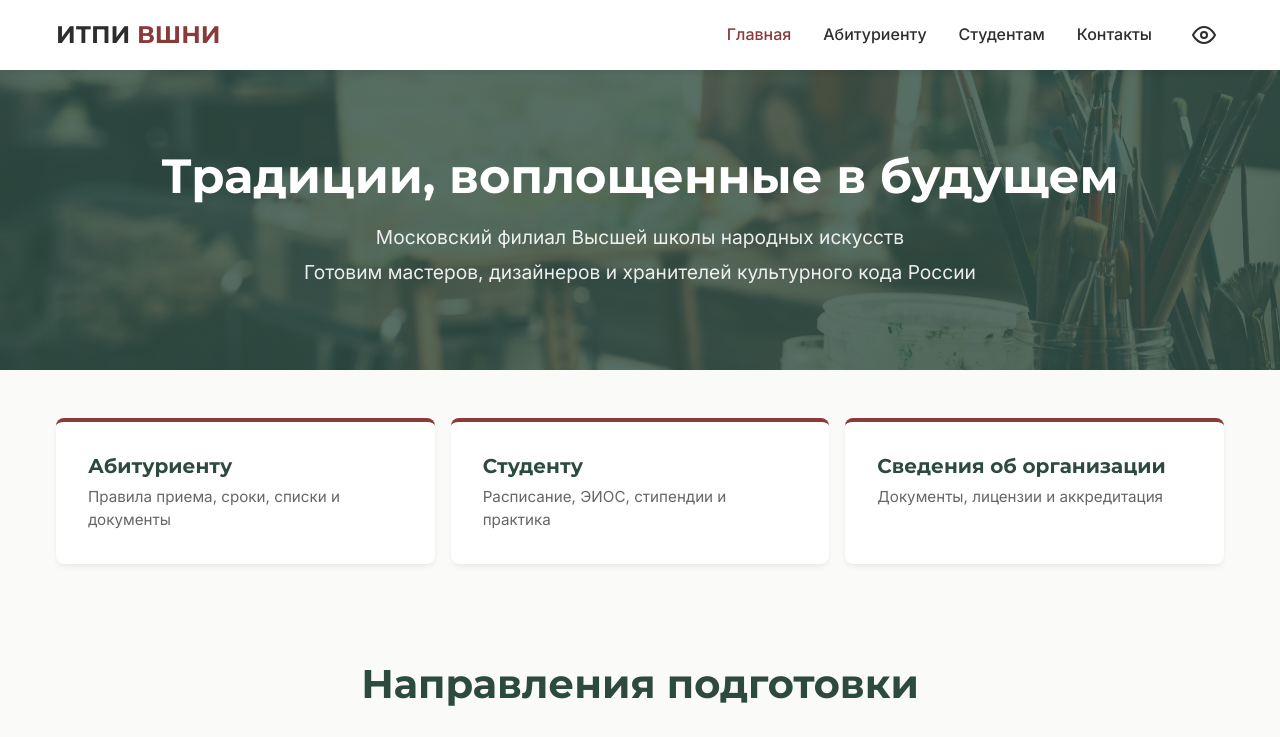
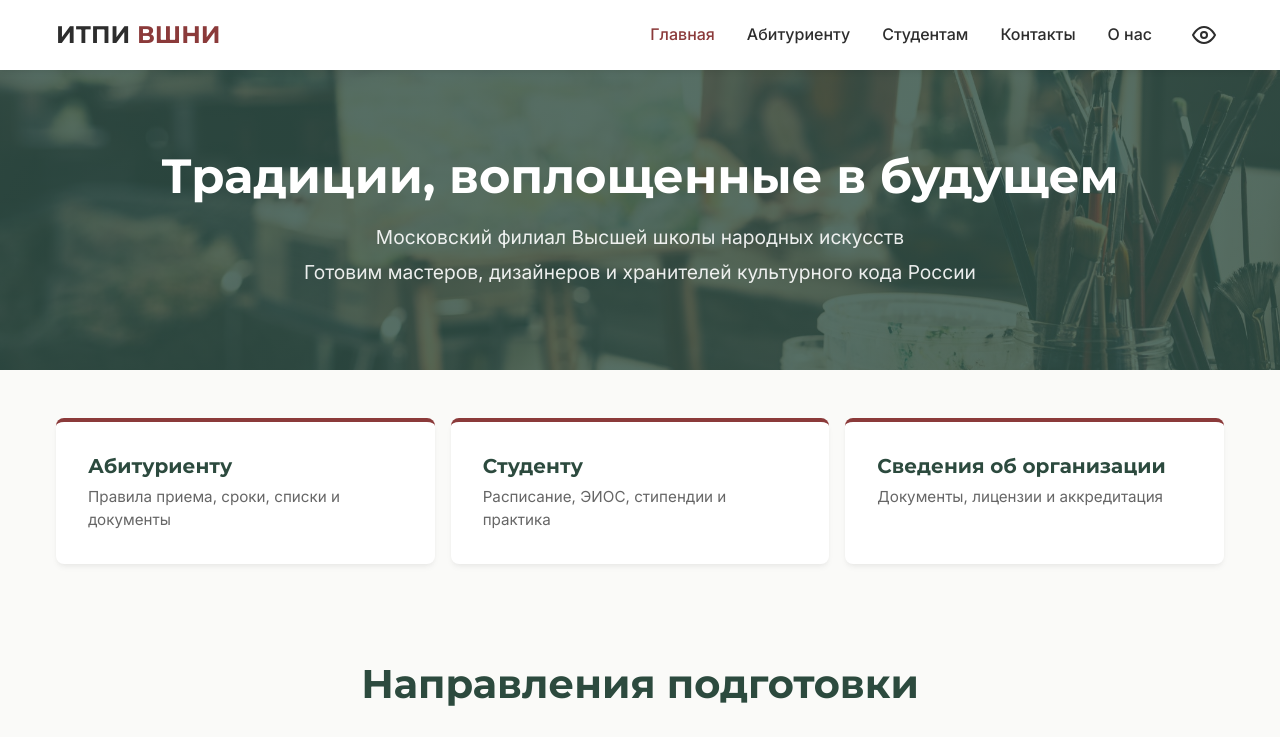
Before and after one commit to JaneOnion/mf_itpi_hsfa, a plain HTML site: page index.html in a window 1280 px wide. Shown: the top 737 px of the page. Drawn offline with Linux system fonts and the light colour scheme; grey boxes are pictures that could not be loaded.

Commit message:
Update index.html

```diff
--- a/index.html
+++ b/index.html
@@ -21,6 +21,7 @@
                         <li><a href="admissions.html" class="nav__link">Абитуриенту</a></li>
                         <li><a href="#" class="nav__link">Студентам</a></li>
                         <li><a href="#" class="nav__link">Контакты</a></li>
+                        <li><a href="#" class="nav__link">О нас</a></li>
                     </ul>
                 </nav>
 
```
